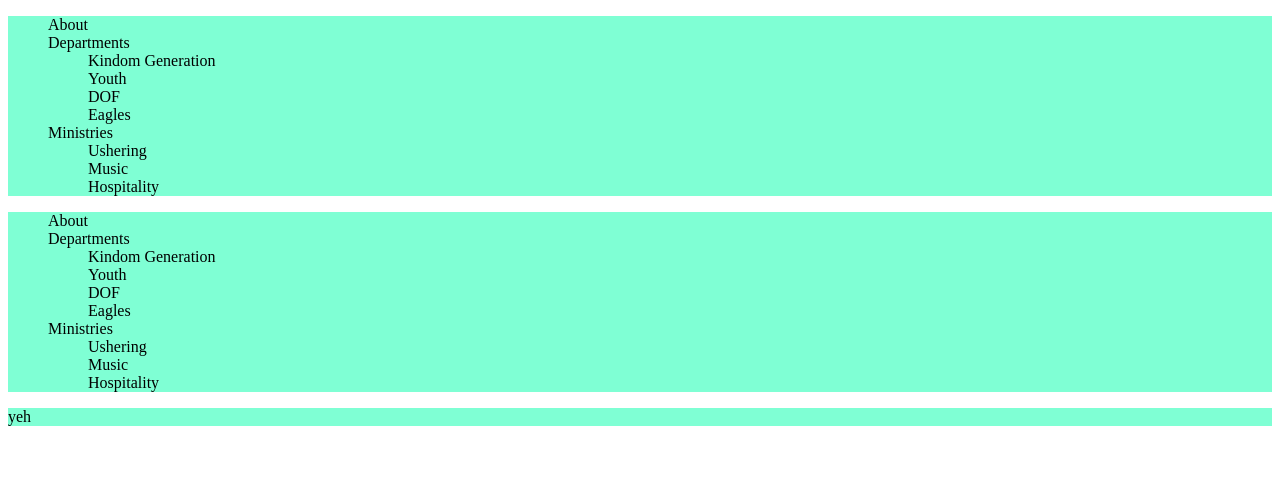
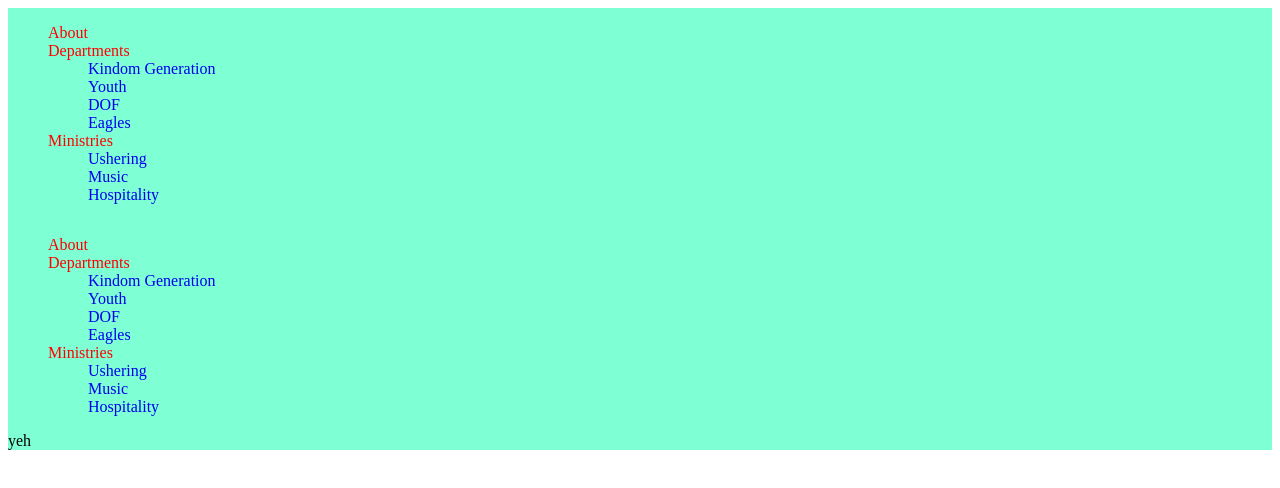
Before and after one commit to kimutai-codes/deli-blog, a Next.js app: page /components/navBar in a window 1280 px wide. Shown: the top 488 px of the page. Built offline with nearby package versions, Linux system fonts and the light colour scheme.

Commit message:
navbar changes

```diff
--- a/pages/components/navBar.js
+++ b/pages/components/navBar.js
@@ -4,38 +4,68 @@ import React from 'react';
 const Navbar = () => {
 	return (
 		<div className='navbar'>
+			{/* TODO the first list items will be buttons and the second will only show when the first is clicked */}
+			{/* how to select second item in css */}
 			<ul>
-				{/* //abouts page */}
-				{/* <li>
-            <Link href='/about'><a>About Us</a></Link>
-          </li> */}
-				{/* Departments */}
-				{/* <li className='Department'>Department</li>
-          <li>
-            <Link href='/Kindom-Generation'>Kingdom Generation</Link>
-          </li>
-          <li>
-            <Link href='/Youths'>Youth</Link>
-          </li> */}
 				<li>About</li>
+
+				{/* btn for departnmets */}
 				<li>
 					Departments
 					<ul>
-						<li>Kindom Generation</li>
-						<li>Youth</li>
-						<li>DOF</li>
-						<li>Eagles</li>
+						<li>
+							<Link href='/kingdom-generation'>
+								<a>Kindom Generation</a>
+							</Link>
+						</li>
+						<li>
+							<Link href='/youth'>
+								<a>Youth</a>
+							</Link>
+						</li>
+						<li>
+							<Link href='DOF'>
+								<a>DOF</a>
+							</Link>
+						</li>
+						<li>
+							<Link href='eagles'>
+								<a>Eagles</a>
+							</Link>
+						</li>
 					</ul>
 				</li>
+
+				{/* another btn for ministries */}
 				<li>
 					Ministries
 					<ul>
-						<li>Ushering</li>
-						<li>Music</li>
-						<li>Hospitality</li>
+						<li>
+							<Link href='/Ushering'>
+								<a>Ushering</a>
+							</Link>
+						</li>
+						<li>
+							<Link href='/Music'>
+								<a>Music</a>
+							</Link>
+						</li>
+						<li>
+							<Link href='/Hospitality'>
+								<a>Hospitality</a>
+							</Link>
+						</li>
 					</ul>
 				</li>
 			</ul>
+			<style jsx>{`
+				.navbar {
+					color: red;
+					display: flex;
+					flex-direction: row;
+					width: 100%;
+				}
+			`}</style>
 		</div>
 	);
 };
--- a/styles/try.css
+++ b/styles/try.css
@@ -1,11 +1,15 @@
 .footer {
-  background-color: aquamarine;
+	background-color: aquamarine;
 }
 
-.navbar{
-  background-color: aquamarine;
+.navbar {
+	background-color: aquamarine;
 }
 
-ul{
-  list-style-type: none;
+ul {
+	list-style-type: none;
 }
+
+a {
+	text-decoration: none;
+}
```
Also changed, not shown: pages/eagles.js (renamed from pages/Eagels.js), pages/kingdom-generation.mdx (renamed from pages/Kindom-Generation.mdx), pages/youth.js (renamed from pages/Youths.js).
